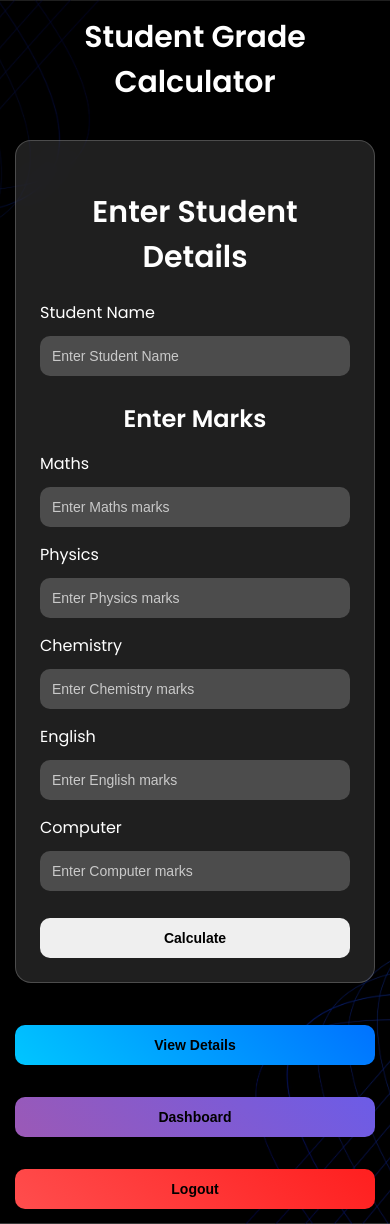
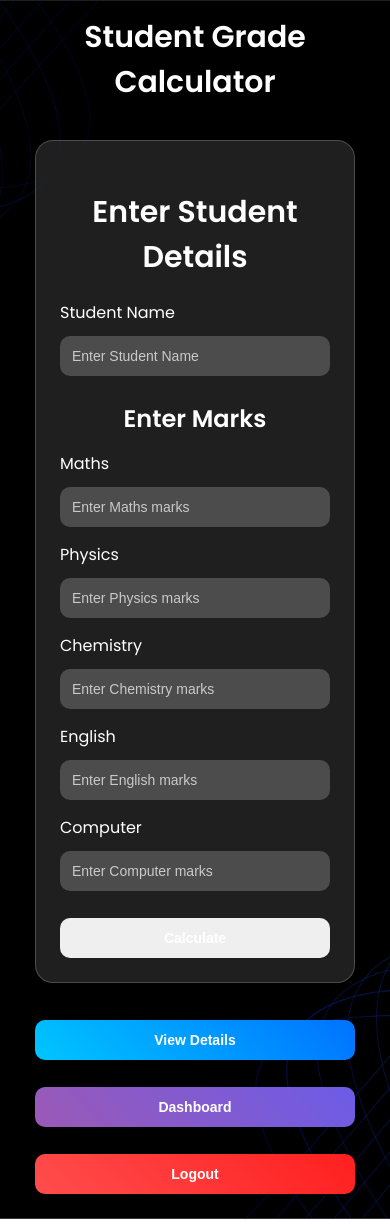
Before and after one commit to Gautham-004-kyro/student-grade-calculator, a React (Create React App) app in the folder frontend/: page /home in a window 390 px wide. Built offline with nearby package versions, Linux system fonts and the light colour scheme; sample sign-in values are in the browser's storage.

Commit message:
updated style.css

```diff
--- a/frontend/src/styles.css
+++ b/frontend/src/styles.css
@@ -5,27 +5,32 @@
 /* BACKGROUND */
 
 body {
+
   margin: 0;
+
   padding: 20px;
 
   font-family: 'Poppins', sans-serif;
 
   background-image: url("./assets/bg.jpg");
+
   background-size: cover;
+
   background-position: center;
+
   background-repeat: no-repeat;
 
   min-height: 100vh;
 
-  display: flex;
-  align-items: center;
-  justify-content: center;
+  overflow-x: hidden;
 }
 
 body::before {
+
   content: "";
 
   position: fixed;
+
   inset: 0;
 
   background: rgba(0,0,0,0.45);
@@ -33,21 +38,28 @@ body::before {
   z-index: -1;
 }
 
+
+
 /* PAGE */
 
 .page {
+
   width: 100%;
 }
+
+
 
 /* HERO */
 
 .hero-section {
+
   text-align: center;
 
-  margin-bottom: 35px;
+  margin-bottom: 25px;
 }
 
 .hero-title {
+
   color: white;
 
   font-size: 42px;
@@ -58,6 +70,7 @@ body::before {
 }
 
 .hero-subtitle {
+
   color: rgba(255,255,255,0.8);
 
   margin-top: 10px;
@@ -65,9 +78,16 @@ body::before {
   font-size: 18px;
 }
 
+
+
 /* MAIN LAYOUT */
 
 .main-layout {
+
+  width: 100%;
+
+  min-height: calc(100vh - 120px);
+
   display: flex;
 
   flex-direction: row;
@@ -76,19 +96,28 @@ body::before {
 
   align-items: flex-start;
 
-  gap: 30px;
+  gap: 25px;
 
-  width: 100%;
+  padding: 10px 20px;
+
+  box-sizing: border-box;
 }
+
+
 
 /* CALCULATOR CONTAINER */
 
 .container {
-  width: 500px;
 
-  padding: 30px;
+  width: 650px;
 
-  border-radius: 16px;
+  max-height: 85vh;
+
+  overflow-y: auto;
+
+  padding: 28px;
+
+  border-radius: 18px;
 
   backdrop-filter: blur(15px);
 
@@ -103,9 +132,12 @@ body::before {
   text-align: center;
 }
 
+
+
 /* TITLES */
 
 .title {
+
   margin-bottom: 20px;
 
   font-weight: 600;
@@ -116,6 +148,7 @@ body::before {
 }
 
 .marks-title {
+
   color: white;
 
   margin-top: 25px;
@@ -128,18 +161,23 @@ h2,
 h3,
 p,
 label {
+
   color: white;
 }
+
+
 
 /* INPUT GROUP */
 
 .input-group {
+
   margin-bottom: 15px;
 
   text-align: left;
 }
 
 label {
+
   display: block;
 
   margin-bottom: 6px;
@@ -147,9 +185,12 @@ label {
   font-weight: 500;
 }
 
+
+
 /* INPUT */
 
 input {
+
   width: 100%;
 
   padding: 12px;
@@ -164,18 +205,22 @@ input {
 
   background: rgba(255,255,255,0.2);
 
-  color: rgb(255, 255, 255);
+  color: rgb(255,255,255);
 
   font-size: 14px;
 }
 
 input::placeholder {
+
   color: rgba(255,255,255,0.7);
 }
+
+
 
 /* BUTTONS */
 
 button {
+
   width: 100%;
 
   padding: 12px;
@@ -186,7 +231,7 @@ button {
 
   border: none;
 
-  color: rgb(0, 0, 0);
+  color: white;
 
   font-weight: bold;
 
@@ -196,22 +241,31 @@ button {
 }
 
 button:hover {
+
   transform: scale(1.03);
 }
 
-/* RIGHT SIDE BUTTONS */
+
+
+/* HEADER BUTTONS */
 
 .header-buttons {
+
   display: flex;
 
   flex-direction: column;
 
-  gap: 20px;
+  gap: 15px;
 
   width: 220px;
 }
 
+
+
+/* BUTTON COLORS */
+
 .view-btn {
+
   background: linear-gradient(
     45deg,
     #00c6ff,
@@ -220,6 +274,7 @@ button:hover {
 }
 
 .dashboard-btn {
+
   background: linear-gradient(
     45deg,
     #9b59b6,
@@ -228,6 +283,7 @@ button:hover {
 }
 
 .logout-btn {
+
   background: linear-gradient(
     45deg,
     #ff4d4d,
@@ -236,6 +292,7 @@ button:hover {
 }
 
 .pdf-btn {
+
   background: linear-gradient(
     45deg,
     #00e676,
@@ -244,6 +301,7 @@ button:hover {
 }
 
 .delete-btn {
+
   background: linear-gradient(
     45deg,
     #ff4d4d,
@@ -252,6 +310,7 @@ button:hover {
 }
 
 .edit-btn {
+
   background: linear-gradient(
     45deg,
     #ffb347,
@@ -261,10 +320,13 @@ button:hover {
   color: black;
 }
 
+
+
 /* RESULT */
 
 .result,
 .result-side {
+
   margin-top: 25px;
 
   padding: 20px;
@@ -278,7 +340,19 @@ button:hover {
   box-shadow: 0 8px 24px rgba(0,0,0,0.2);
 }
 
+.result-side {
+
+  width: 320px;
+
+  height: fit-content;
+
+  margin-top: 0;
+
+  padding: 25px;
+}
+
 .result-grid {
+
   display: grid;
 
   gap: 15px;
@@ -287,6 +361,7 @@ button:hover {
 }
 
 .result-grid div {
+
   display: flex;
 
   justify-content: space-between;
@@ -300,17 +375,23 @@ button:hover {
   border-radius: 10px;
 }
 
+
+
 /* ERROR */
 
 .error {
+
   color: #ff6b6b;
 
   margin-top: 15px;
 }
 
+
+
 /* TABLE */
 
 .table-container {
+
   width: 90%;
 
   max-width: 1100px;
@@ -323,6 +404,7 @@ button:hover {
 }
 
 table {
+
   width: 100%;
 
   border-collapse: collapse;
@@ -338,6 +420,7 @@ table {
 
 th,
 td {
+
   padding: 15px;
 
   text-align: center;
@@ -348,12 +431,16 @@ td {
 }
 
 th {
+
   background: rgba(255,255,255,0.15);
 }
+
+
 
 /* SORT */
 
 .sort-box {
+
   margin-bottom: 20px;
 
   display: flex;
@@ -362,6 +449,7 @@ th {
 }
 
 .sort-box select {
+
   padding: 10px 15px;
 
   border-radius: 10px;
@@ -382,55 +470,13 @@ th {
 }
 
 .sort-box option {
+
   color: black;
 }
 
-/* MOBILE */
 
-@media (max-width: 900px) {
 
-  .main-layout {
-    flex-direction: column;
-
-    align-items: center;
-  }
-
-  .header-buttons {
-    width: 100%;
-
-    max-width: 500px;
-  }
-}
-
-@media (max-width: 480px) {
-
-  body {
-    padding: 15px;
-  }
-
-  .container {
-    width: 100%;
-
-    padding: 24px;
-  }
-
-  .hero-title {
-    font-size: 30px;
-  }
-
-  input,
-  button {
-    font-size: 14px;
-  }
-
-  .result-grid div {
-    flex-direction: column;
-
-    gap: 8px;
-
-    text-align: center;
-  }
-}
+/* PAGINATION */
 
 .pagination {
 
@@ -446,8 +492,6 @@ th {
 
   color: white;
 }
-
-
 
 .pagination button {
 
@@ -470,11 +514,77 @@ th {
   cursor: pointer;
 }
 
-
-
 .pagination button:disabled {
 
   opacity: 0.5;
 
   cursor: not-allowed;
 }
+
+
+
+/* MOBILE */
+
+@media (max-width: 900px) {
+
+  .main-layout {
+
+    flex-direction: column;
+
+    align-items: center;
+
+    min-height: auto;
+  }
+
+  .container {
+
+    width: 100%;
+
+    max-height: none;
+  }
+
+  .result-side {
+
+    width: 100%;
+  }
+
+  .header-buttons {
+
+    width: 100%;
+
+    max-width: 500px;
+  }
+}
+
+@media (max-width: 480px) {
+
+  body {
+
+    padding: 15px;
+  }
+
+  .container {
+
+    padding: 24px;
+  }
+
+  .hero-title {
+
+    font-size: 30px;
+  }
+
+  input,
+  button {
+
+    font-size: 14px;
+  }
+
+  .result-grid div {
+
+    flex-direction: column;
+
+    gap: 8px;
+
+    text-align: center;
+  }
+}
```
